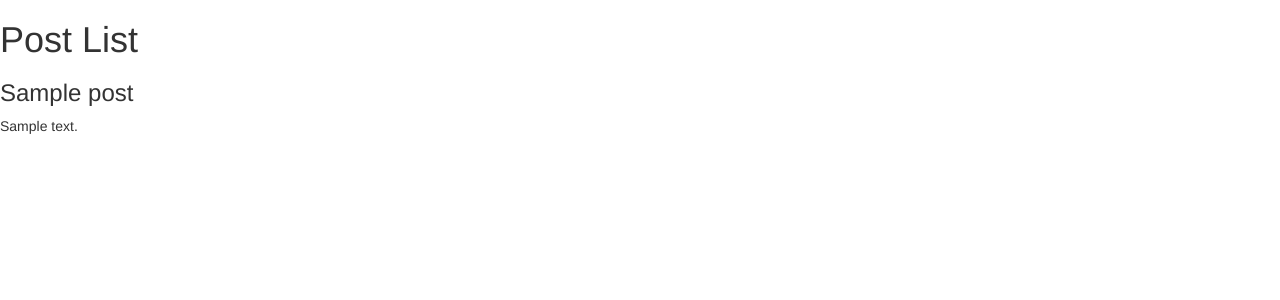
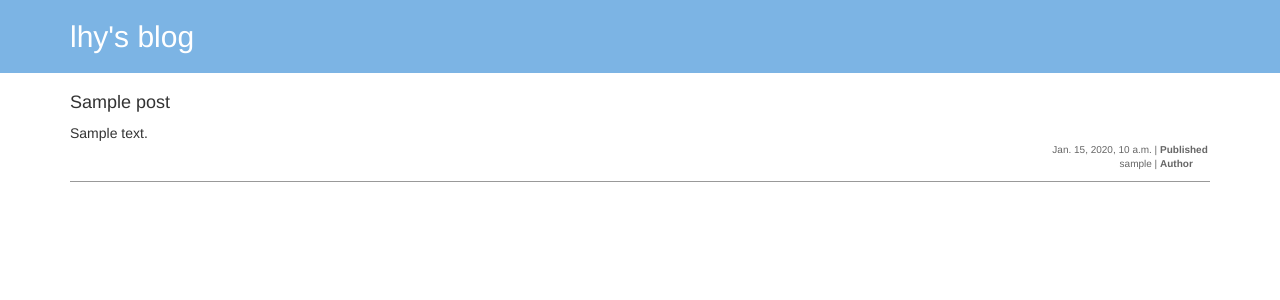
Before and after one commit to Fastcampus-WPS-6th/Djangogirls, a Django app: template djangogirls/templates/blog/post_list.html in a window 1280 px wide. Shown: the top 300 px of the page. Run offline with Django 3.2, Linux system fonts and the light colour scheme; the template is opened without the code that fills it: most values are stand-ins (such as "Sample title", 1, 10 or a date in 2020); some libraries are stand-ins or nearby versions.

Commit message:
CSS추가

```diff
--- a/djangogirls/config/settings.py
+++ b/djangogirls/config/settings.py
@@ -123,9 +123,9 @@ AUTH_PASSWORD_VALIDATORS = [
 # Internationalization
 # https://docs.djangoproject.com/en/1.11/topics/i18n/
 
-LANGUAGE_CODE = 'en-us'
+LANGUAGE_CODE = 'ko-kr'
 
-TIME_ZONE = 'UTC'
+TIME_ZONE = 'Asia/Seoul'
 
 USE_I18N = True
 
--- /dev/null
+++ b/djangogirls/static/css/blog.css
@@ -0,0 +1,35 @@
+.blog-header {
+    background-color: #7cb4e4;
+    padding-top: 20px;
+    padding-bottom: 20px;
+    width: 100%;
+}
+.blog-header .blog-title {
+    margin: 0;
+}
+.blog-header .blog-title > a, a:hover, a:visited {
+    color: white;
+    text-decoration: none;
+}
+
+.post-container {
+
+}
+.post-container > .post {
+    padding-top: 10px;
+    padding-bottom: 10px;
+    border-bottom: 1px solid #999;
+}
+.post-container > .post > p {
+    margin: 0;
+}
+.post-container > .post > p.right-text {
+    text-align: right;
+    font-size: 10px;
+    color: #666;
+}
+.post-container > .post > p.right-text > strong {
+    width: 50px;
+    display: inline-block;
+    text-align: left;
+}
--- a/djangogirls/templates/blog/post_list.html
+++ b/djangogirls/templates/blog/post_list.html
@@ -8,15 +8,28 @@
 	<meta http-equiv="X-UA-Compatible" content="ie=edge">
 	<!--정적파일을 참조하는 템플릿 static태그 (STATICFILES_DIRS의 path를 기준으로 상대경로)-->
 	<link rel="stylesheet" href="{% static 'bootstrap/css/bootstrap.css' %}">
-	<title>Post list</title>
+	<link rel="stylesheet" href="{% static 'css/blog.css' %}">
+	<title>이한영 블로그</title>
 </head>
 <body>
-	<h1>Post List</h1>
+	<div class="blog-header">
+		<div class="container">
+			<h2 class="blog-title"><a href="">lhy's blog</a></h2>
+		</div>
+	</div>
+	<div class="container">
+		<div class="post-container">
+		{% for post in posts %}
+			<div class="post">
+				<h4 class="post-title">{{ post.title }}</h4>
+				<p class="content">{{ post.content|linebreaksbr|truncatewords:20 }}</p>
+				<p class="right-text">{{ post.published_date }} | <strong>Published</strong></p>
+				<p class="right-text">{{ post.author.username }} | <strong>Author</strong></p>
 
-	{% for post in posts %}
-		<h3>{{ post.title }}</h3>
-		<div>{{ post.content|linebreaksbr|truncatewords:50 }}</div>
-	{% endfor %}
+			</div>
+		{% endfor %}
+		</div>
+	</div>
 
 </body>
 </html>
```
